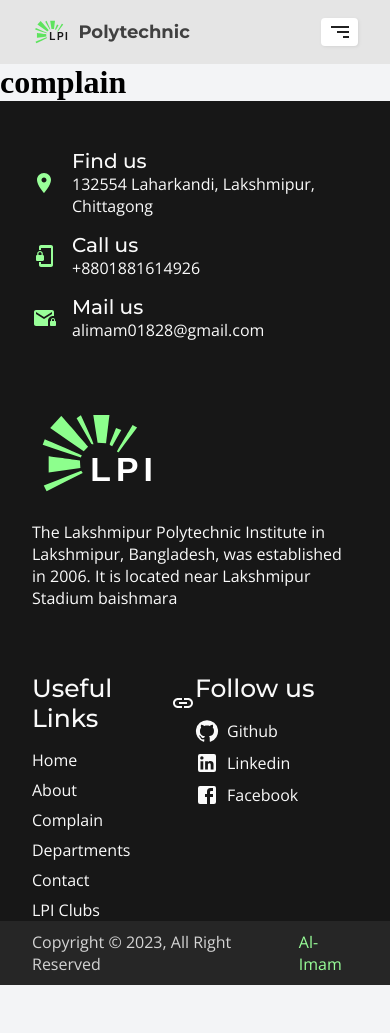
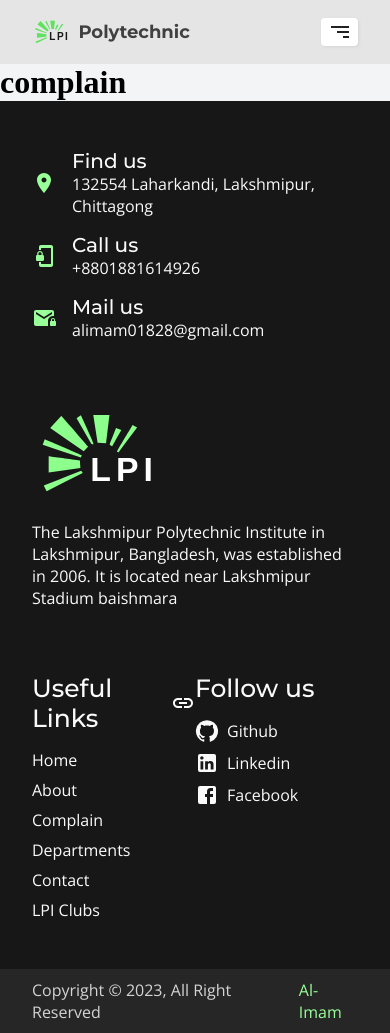
Before and after one commit to al-imam/lpi, a React (Vite) app: page /complain in a window 390 px wide. Before the commit the page ends 985 px from the top, so only its background shows below. Built offline with nearby package versions, Linux system fonts and the light colour scheme.

Commit message:
add gap to links section

```diff
--- a/src/components/Footer/footer.module.css
+++ b/src/components/Footer/footer.module.css
@@ -108,6 +108,12 @@
   width: max-content;
 }
 
+@media only screen and (max-width: 58.5rem) {
+  .footerLinks {
+    padding-bottom: 3rem;
+  }
+}
+
 .footerCopyRight {
   grid-column: 1 / -1;
   background-color: var(--gray-800);
```
